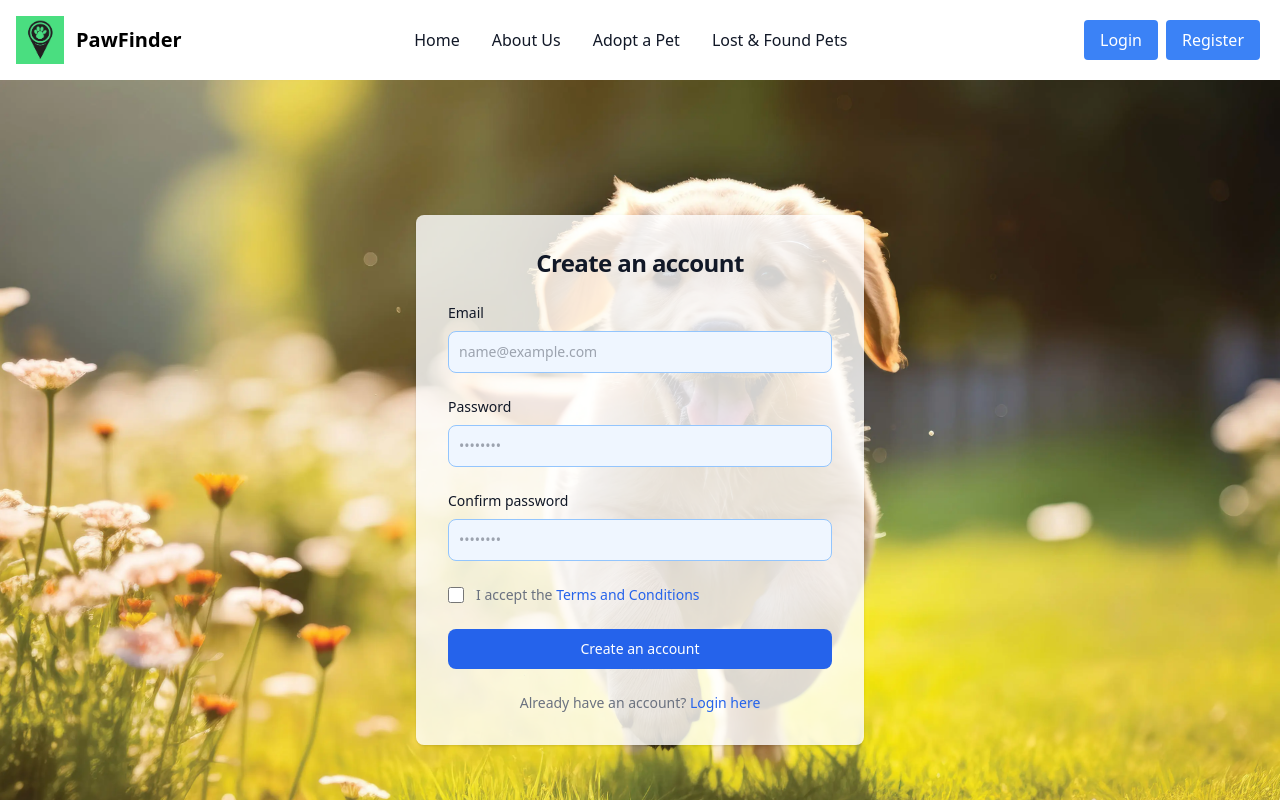
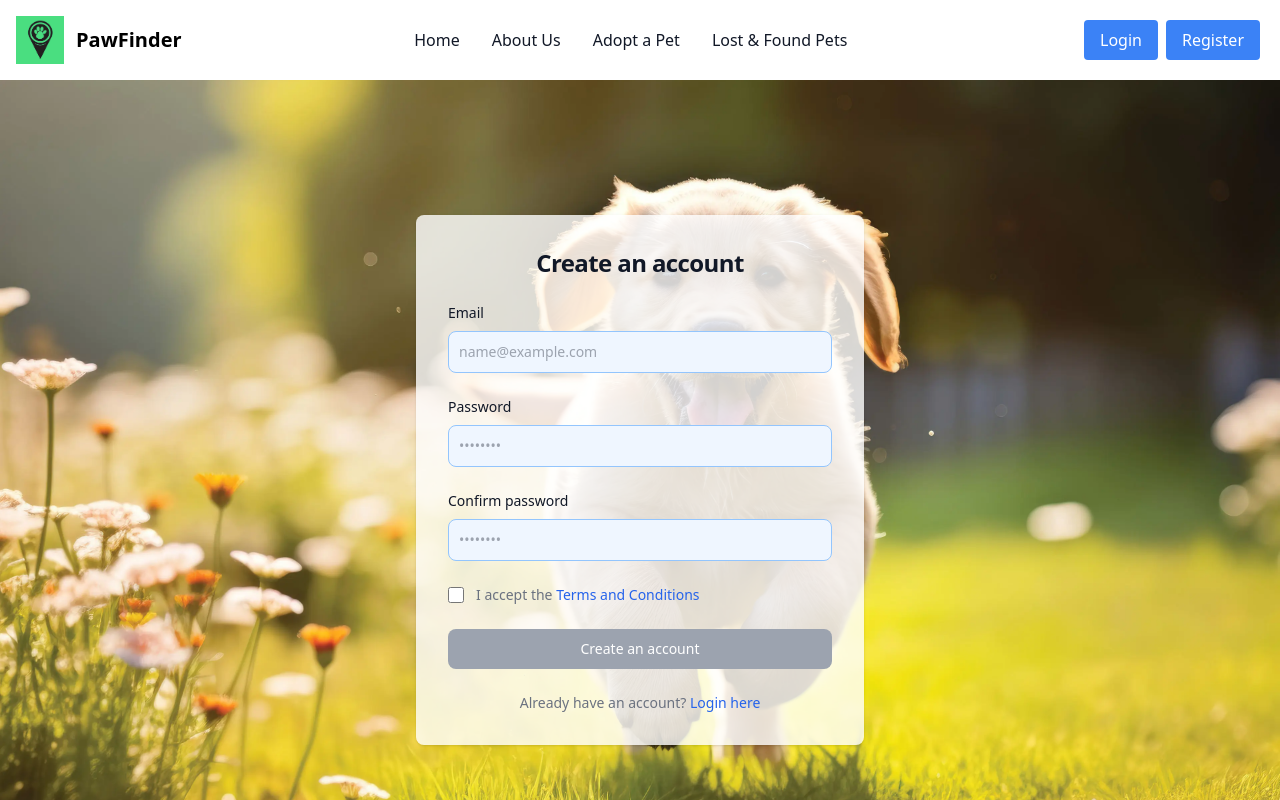
Before and after one commit to antoan-97/Pet-Finder, a React (Vite) app in the folder client/: page /register in a window 1280 px wide. Shown: the top 800 px of the page. Built offline with nearby package versions, Linux system fonts and the light colour scheme.

Commit message:
add terms require for register

```diff
--- a/client/src/components/register/Register.jsx
+++ b/client/src/components/register/Register.jsx
@@ -5,7 +5,7 @@ import AuthContext from "../../contexts/AuthContext";
 export default function Register() {
 
     const { registerSubmitHandler } = useContext(AuthContext)
-
+    const [termsAccepted, setTermsAccepted] = useState(false);
     const [formData, setFormData] = useState({
         email: '',
         password: '',
@@ -17,6 +17,10 @@ export default function Register() {
             ...formData,
             [e.target.name]: e.target.value
         }));
+    }
+
+    const handleCheckboxChange = (e) => {
+        setTermsAccepted(e.target.checked);
     }
 
     const onSubmit = (e) => {
@@ -93,6 +97,7 @@ export default function Register() {
                                         id="terms"
                                         aria-describedby="terms"
                                         type="checkbox"
+                                        onChange={handleCheckboxChange}
                                         className="w-4 h-4 border border-blue-300 rounded bg-blue-50 focus:ring-3 focus:ring-blue-300 dark:bg-blue-600 dark:border-blue-400 dark:focus:ring-blue-400 dark:ring-offset-blue-800"
                                         required=""
                                     />
@@ -113,7 +118,7 @@ export default function Register() {
                             </div>
                             <button
                                 type="submit"
-                                className="w-full text-white bg-blue-600 hover:bg-blue-700 focus:ring-4 focus:outline-none focus:ring-blue-300 font-medium rounded-lg text-sm px-5 py-2.5 text-center dark:bg-blue-500 dark:hover:bg-blue-600 dark:focus:ring-blue-800"
+                                className={`w-full text-white ${termsAccepted ? 'bg-blue-600 hover:bg-blue-700' : 'bg-gray-400 cursor-not-allowed'} focus:ring-4 focus:outline-none focus:ring-blue-300 font-medium rounded-lg text-sm px-5 py-2.5 text-center dark:bg-blue-500 dark:hover:bg-blue-600 dark:focus:ring-blue-800`}                                disabled={!termsAccepted} // Step 3: Disable button based on checkbox
                             >
                                 Create an account
                             </button>
```
